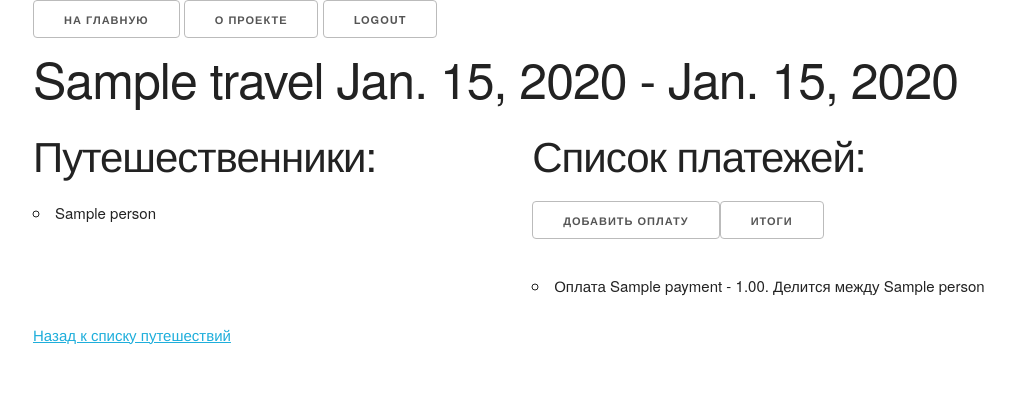
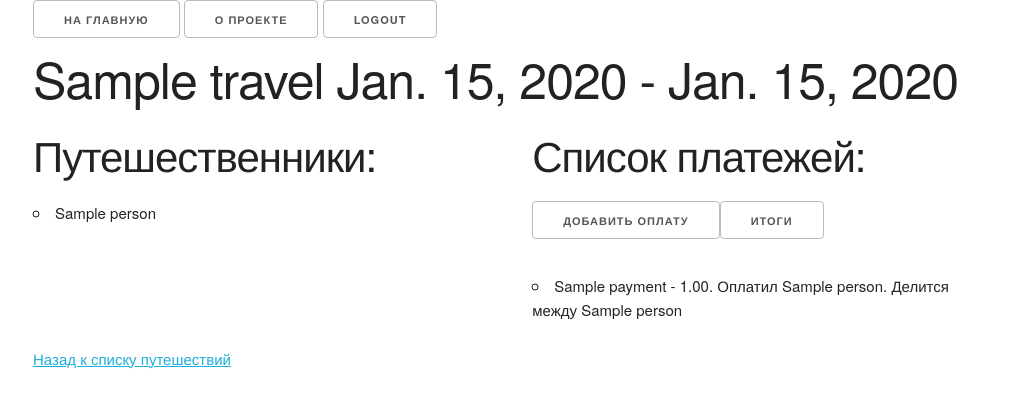
Before and after one commit to miguel-vn/travel_payments_web, a Django app: page /travel_detail/1/ in a window 1280 px wide. Shown: the top 408 px of the page, without its empty margins (127-1142 px from the left). Run offline with Django 3.2, Linux system fonts and the light colour scheme; a user stored in the database is signed in; tables that the repository leaves empty hold one stand-in row (values such as "Sample post").

Commit message:
Fix for displaying payments without debitors

```diff
--- a/payments_logic/templates/travel_details.html
+++ b/payments_logic/templates/travel_details.html
@@ -21,8 +21,8 @@
                     href="{% url 'summaries' travel.pk %}" class="button">Итоги</a></p>
             <ul>
                 {% for payment in payments_list %}
-                    <li>Оплата {{ payment.title }} - {{ payment.value|floatformat:2 }}. Делится
-                        между {{ payment.debitors }}</li>
+                    <li>{{ payment.title }} - {{ payment.value|floatformat:2 }}. Оплатил {{ payment.name }}. {% if payment.debitors %}Делится
+                        между {{ payment.debitors }}{% endif %}</li>
                 {% endfor %}
             </ul>
         </div>
--- a/payments_logic/views.py
+++ b/payments_logic/views.py
@@ -57,12 +57,11 @@ class TravelsList(ListView):  # LoginRequiredMixin, ListView):
     paginate_by = 10
     template_name = 'travels_list.html'
     context_object_name = 'travels'
-    ordering = ['-start_date', '-end_date']
 
     def get_queryset(self):
         if isinstance(self.request.user, AnonymousUser):
             return []
-        travels = Travel.objects.filter(creator=self.request.user)
+        travels = Travel.objects.filter(creator=self.request.user).order_by('-start_date', '-end_date')
         single_current = travels.filter(start_date__lte=timezone.now(), end_date__gte=timezone.now())
 
         if len(single_current) == 1:
@@ -90,11 +89,13 @@ class TravelDetail(LoginRequiredMixin, DetailView):
     def get_context_data(self, **kwargs):
         context = super().get_context_data(**kwargs)
         query = '''
-            select d.source_id, pa.title as title, pa.value as value, group_concat(pr.name, ", ") as debitors from payments_logic_debt d
-            inner join payments_logic_payment pa on d.source_id = pa.id
-            inner join payments_logic_person pr on pr.id = d.debitor_id
+            select pa.id, pr.name, pa.title as title, pa.value as value, group_concat(pr2.name, ", ") as debitors
+            from payments_logic_payment pa
+            inner join payments_logic_person pr on pr.id = pa.payer_id
+            left join payments_logic_debt d on d.source_id = pa.id
+            left join payments_logic_person pr2 on pr2.id = d.debitor_id
             where pa.travel_id = %s
-            group by d.source_id''' % kwargs.get('object').id
+            group by pa.id, pr.name''' % kwargs.get('object').id
 
         with connection.cursor() as cur:
             cur.execute(query)
@@ -104,6 +105,7 @@ class TravelDetail(LoginRequiredMixin, DetailView):
 
 
 class AddPayment(LoginRequiredMixin, CreateView):
+    # TODO не работает добавление оплаты одним человеком без разделения на других
     login_url = reverse_lazy('login')
 
     template_name = 'new_payment.html'
@@ -143,6 +145,7 @@ class AddPayment(LoginRequiredMixin, CreateView):
 
 
 class SummaryPaymentsAndDebts(TravelDetail):
+    # TODO Продумать возможность сокращения цепочки долгов (например Ксюша - я - Вова = Ксюша - Вова)
     template_name = 'summary.html'
     context_object_name = 'summary'
 
```
